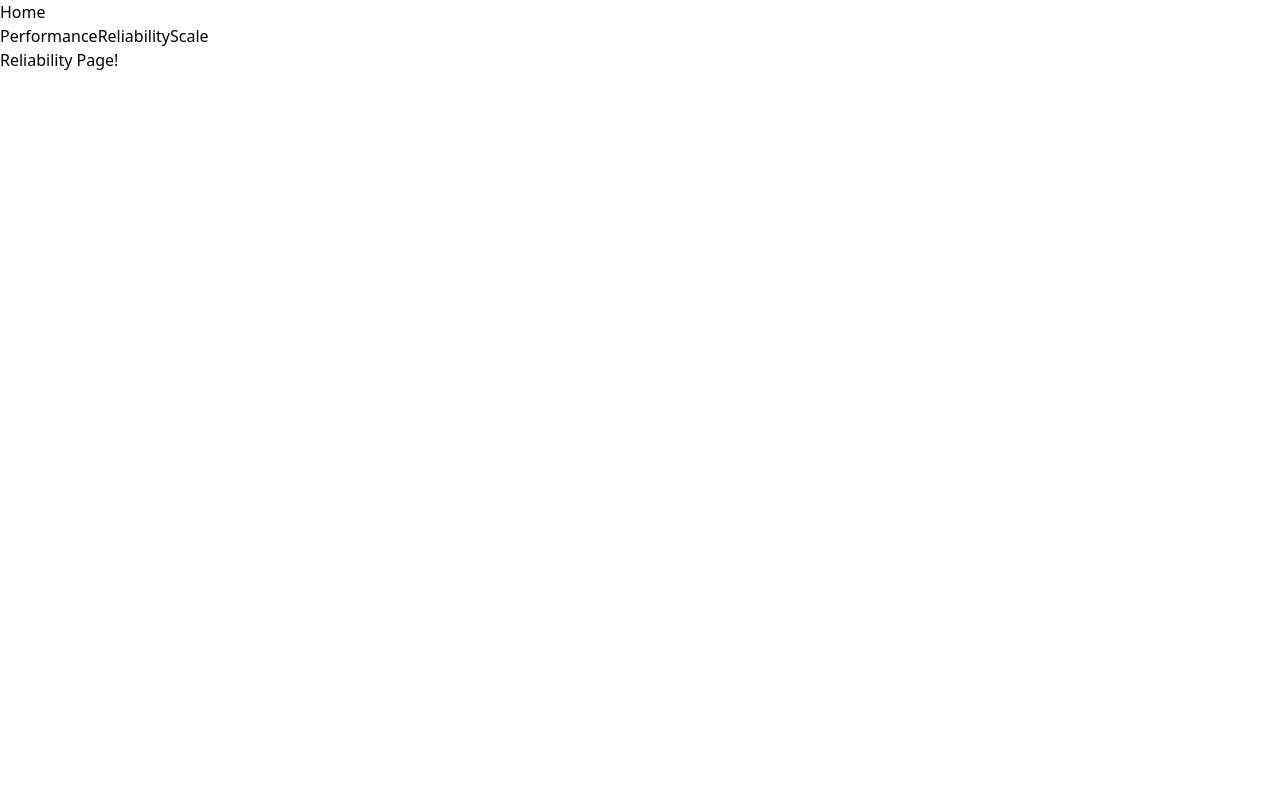
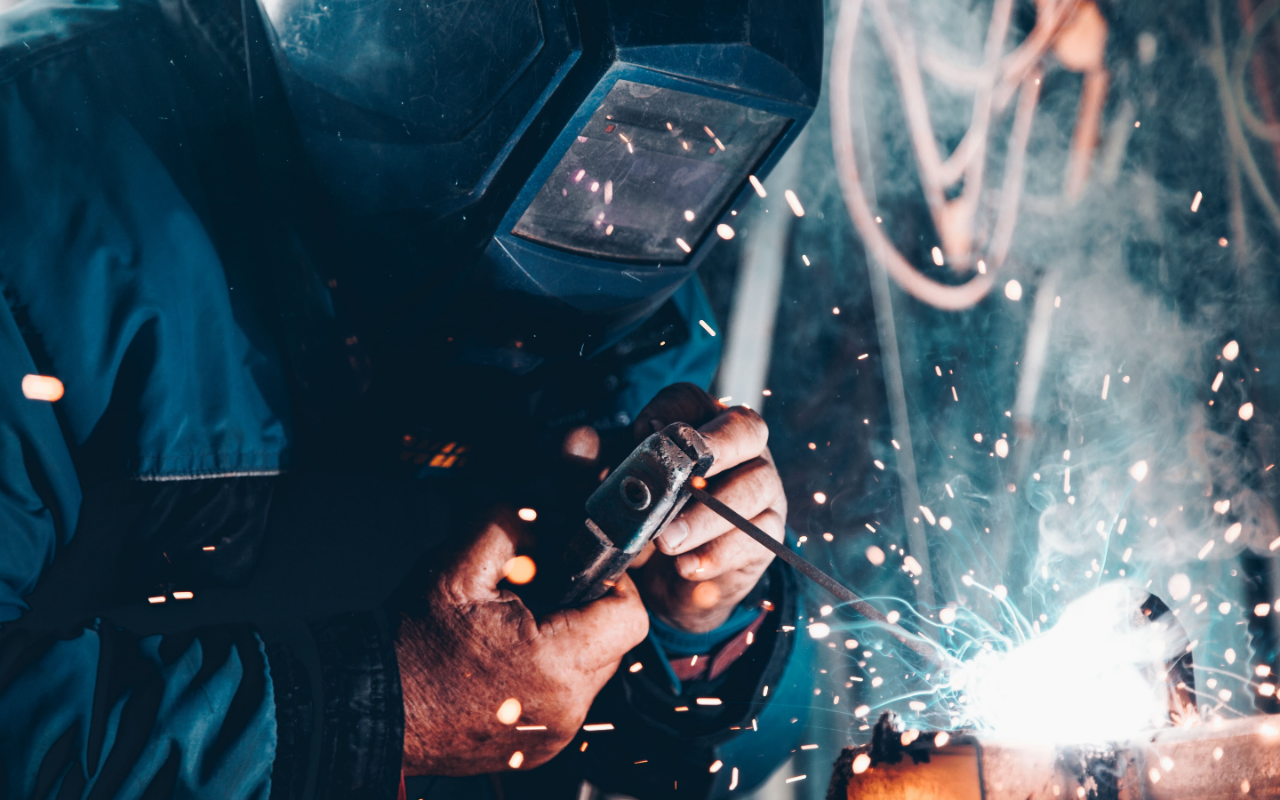
Before and after one commit to guilhermemendesdev/course-nextjs, a Next.js app: page /reliability in a window 1280 px wide. Built offline with nearby package versions, Linux system fonts and the light colour scheme.

Commit message:
feat: utiliza o componente hero em ReliabilityPage

```diff
--- a/src/app/reliability/page.tsx
+++ b/src/app/reliability/page.tsx
@@ -1,3 +1,12 @@
+import Hero from "@/components/hero";
+import reliabilityImg from "public/reliability.jpg";
+
 export default function ReliabilityPage() {
-  return <div>Reliability Page!</div>;
+  return (
+    <Hero
+      imgData={reliabilityImg}
+      imgAlt="welding"
+      title="Super high reliability hosting"
+    />
+  );
 }
```
